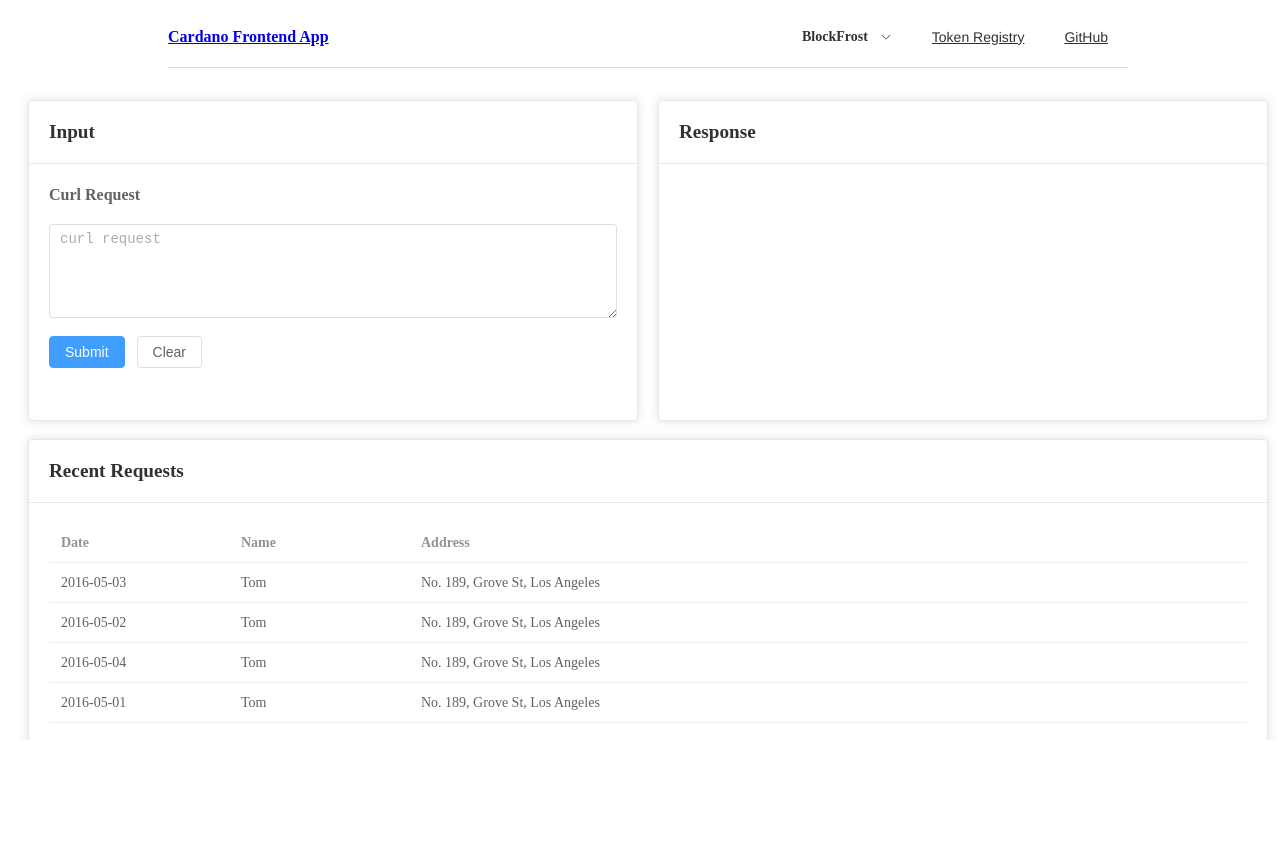
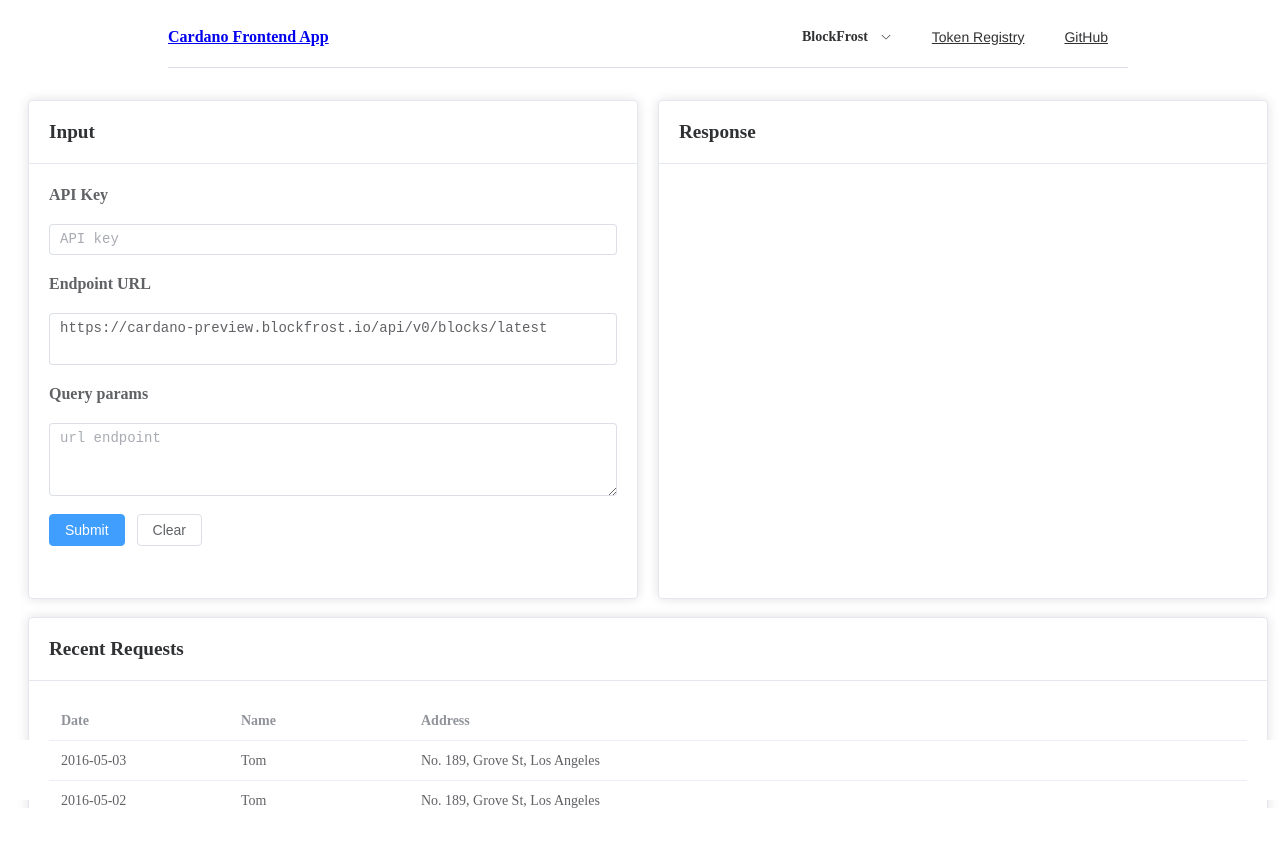
Before and after one commit to danebulat/cardano-stats-frontend, a Vue app: page / in a window 1280 px wide. Shown: the top 846 px of the page. Before the commit the page ends 824 px from the top, so only its background shows below. Built offline with nearby package versions, Linux system fonts and the light colour scheme; the HTML template or start-up script is replaced by a standard one.

Commit message:
requests fetched using fetch api

```diff
--- a/package.json
+++ b/package.json
@@ -10,6 +10,7 @@
   },
   "dependencies": {
     "element-plus": "^2.2.19",
+    "renderjson": "^1.4.0",
     "typescript": "4.7.4",
     "vue": "^3.2.41",
     "vue-router": "^4.1.6"
--- a/src/style.css
+++ b/src/style.css
@@ -14,7 +14,6 @@
   -moz-osx-font-smoothing: grayscale;
   -webkit-text-size-adjust: 100%;
 }
-
 a {
   font-weight: 500;
   color: #646cff;
--- a/src/views/Home.vue
+++ b/src/views/Home.vue
@@ -1,12 +1,15 @@
 <script>
- //import sourceData from '../data.json'
+ import renderjson from 'renderjson'
 
  export default {
    data() {
      return {
        form: {
-         request: "",
+         endpointUrl: "https://cardano-preview.blockfrost.io/api/v0/blocks/latest",
+         apiKey: "",
+         queryParams: ""
        },
+       response: "",
        tableData: [
          {
            date: '2016-05-03',
@@ -32,15 +35,53 @@
      }
    },
    methods: {
+     constructRequestUrl() {
+       if (this.form.queryParams.length == 0) {
+         return this.form.endpointUrl;
+       }
+
+       let params = this.form.queryParams.split('\n');
+       url += '?';
+       params.forEach((param, i, arr) => {
+         url += param;
+         if (i < arr.length - 1) url += '&'
+       });
+
+       return url;
+     },
+
      onSubmit() {
-       console.log("Submit clicked");
+       let fullUrl = this.constructRequestUrl();
+       this.makeRequest(fullUrl);
      },
+
+     async makeRequest(reqUrl) {
+       const reqHeaders = new Headers();
+       reqHeaders.append('project_id', `${this.form.apiKey}`);
+
+       const reqInit = {
+         method:  'GET',
+         headers: reqHeaders,
+         mode:    'cors',
+         cache:   'default'
+       };
+
+       const req = new Request(reqUrl, reqInit);
+       const response = await fetch(req);
+
+       this.response = await response.json();
+       console.log(this.response);
+     },
+
      onClear() {
-       this.form.request = "";
-     }
+       this.form.endpointUrl = "";
+       this.form.apiKey      = "";
+       this.form.queryParams = "";
+     },
+   },
+   computed: {
    }
  }
-
 </script>
 
 <template>
@@ -55,16 +96,27 @@
         </template>
 
         <el-form :model="form" label-position="top">
+
           <el-row>
             <el-col :span="24">
-              <el-form-item label="Curl Request">
-                <el-input
-                  v-model="form.request"
-                  size="large"
-                  type="textarea"
-                  placeholder="curl request"
-                  rows="4"
-                  class="code-input" />
+              <el-form-item label="API Key">
+                <el-input v-model="form.apiKey" type="textarea" rows="1" placeholder="API key" resize="none" maxlength="50" class="code-input" />
+              </el-form-item>
+            </el-col>
+          </el-row>
+
+          <el-row>
+            <el-col :span="24">
+              <el-form-item label="Endpoint URL">
+                <el-input v-model="form.endpointUrl" type="textarea" placeholder="url endpoint" rows="2" resize="none" class="code-input" />
+              </el-form-item>
+            </el-col>
+          </el-row>
+
+          <el-row>
+            <el-col :span="24">
+              <el-form-item label="Query params">
+                <el-input v-model="form.queryParams" type="textarea" placeholder="url endpoint" rows="3" class="code-input" />
               </el-form-item>
             </el-col>
           </el-row>
@@ -89,6 +141,10 @@
             <h1>Response</h1>
           </div>
         </template>
+
+        <div v-if="responseNotEmpty" class="response-wrapper">
+          <pre>{{ response }}</pre>
+        </div>
 
       </el-card>
     </el-col>
@@ -145,4 +201,7 @@
  .code-input {
    font-family: monospace;
  }
+ .response-wrapper {
+   overflow: scroll;
+ }
 </style>
```
Also changed, not shown: 1 other file (tests, documents, lock files or other folders).
